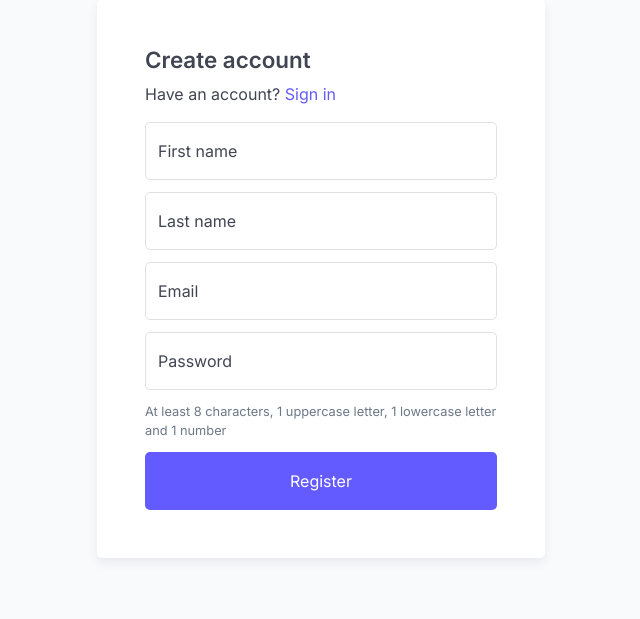
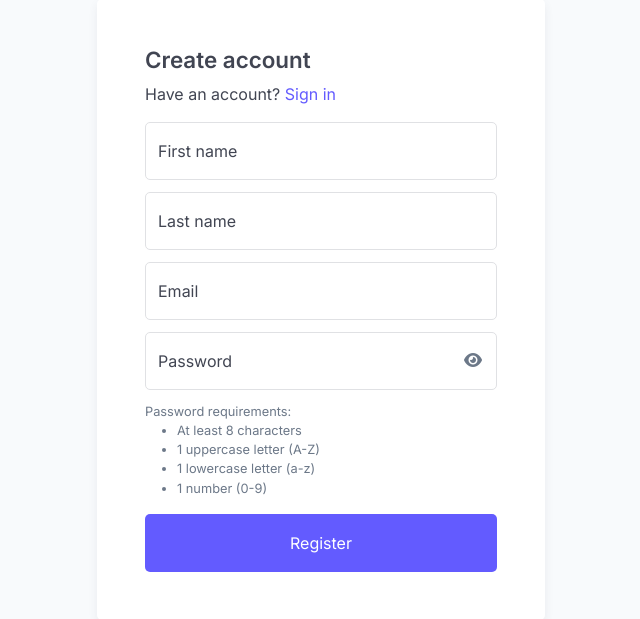
Before and after one commit to neilshaabi/mindli, a Flask app: page /register in a window 1280 px wide. Shown: the part 133-752 px from the top of the page, without its empty margins (319-959 px from the left). Run offline with Flask 3, Linux system fonts and the light colour scheme; parts of the project's set-up code (start-up, migrations or seed data) failed here and were passed over; some libraries are stand-ins or nearby versions.

Commit message:
Updated register error handling

```diff
--- a/app/static/css/main.css
+++ b/app/static/css/main.css
@@ -112,7 +112,7 @@ input:-webkit-autofill:focus {
 }
 
 .input-error {
-    border: solid 1px red;
+    border: solid 1px red !important;
 }
 
 .error-message {
--- a/app/static/js/forms.js
+++ b/app/static/js/forms.js
@@ -1,6 +1,22 @@
-// Define a function to generate HTML code to display errors
-function createErrorHTML(message) {
-    return $('<div class="error-message"><i class="fa-solid fa-circle-exclamation"></i> ' + message + '</div>');
+// Function to display error messages
+function displayFormErrors(errors) {
+
+    // Clear previous errors
+    $('.error-message').remove();
+    $('.input-error').removeClass('input-error');
+
+    // Display new errors below corresponding input fields
+    for (const key in errors) {
+        const inputField = $('#' + key);
+        const errorMessage = $(
+            '<div class="error-message">'
+                + '<i class="fa-solid fa-circle-exclamation"></i> '
+                + errors[key]
+            + '</div>'
+        );
+        inputField.after(errorMessage);
+        inputField.addClass('input-error');
+    }
 }
 
 $(document).ready(function() {
@@ -41,28 +57,20 @@ $(document).ready(function() {
         event.preventDefault();
         showLoadingBtn(true);
 
-        $.post(
-            '/register', {
+        $.post('/register', {
             'first_name': $('#first_name').val(),
             'last_name': $('#last_name').val(),
             'email': $('#email').val(),
             'password': $('#password').val()
         },
         function(data) {
-
-                // Display error message if unsuccessful
-                if (data.error) {
+            if (data.errors) {
                 showLoadingBtn(false);
-                    $('#error-alert').html(data.error).show();
+                displayFormErrors(data.errors);
+            } else {
+                window.location = data.url;
             }
-
-                // Reload page if successful
-                else {
-                    window.location = data;
-
-                }
-            }
-        );
+        });
     });
 
 
@@ -78,26 +86,10 @@ $(document).ready(function() {
                 'password': $('#password').val()
             },
             function(data) {
-
-                // Display error message if unsuccessful
                 if (data.errors) {
-
                     showLoadingBtn(false);
-
-                    // Clear previous errors
-                    $('.error-message').remove();
-
-                    // Display new errors below corresponding input fields
-                    for (const key in data.errors) {
-                        const inputField = $('#' + key);
-                        const errorMessage = createErrorHTML(data.errors[key]);
-                        inputField.after(errorMessage);
-                        inputField.addClass('input-error');
-                    }
-                }
-
-                // Redirect to next page if successful
-                else {
+                    displayFormErrors(data.errors);
+                } else {
                     window.location = data.url;
                 }
             }
--- a/app/templates/register.html
+++ b/app/templates/register.html
@@ -27,9 +27,19 @@
             <div class='form-floating'>
                 <input type='password' id='password' placeholder='Password' class='form-control'>
                 <label for='password'>Password</label>
+                <button type='button' id='togglePassword'>
+                    <i class="fa-solid fa-eye"></i>
+                </button>
             </div>
-            <div class='description'>At least 8 characters, 1 uppercase letter, 1 lowercase letter and 1 number</div>
-            <div id='error-alert' class='alert alert-danger' style='display: none;'></div>
+            <div class='description'>
+                Password requirements:
+                <ul>
+                    <li>At least 8 characters</li>
+                    <li>1 uppercase letter (A-Z)</li>
+                    <li>1 lowercase letter (a-z)</li>
+                    <li>1 number (0-9)</li>
+                </ul>
+            </div>
             <button type='submit' class='btn btn-primary'>
                 <span class='btn-text'>Register</span>
                 <span class='spinner-border spinner-border-sm' role='status' aria-hidden='true' style='display: none;'></span>
--- a/app/views/auth.py
+++ b/app/views/auth.py
@@ -32,31 +32,31 @@ def register() -> Response:
 
     if request.method == "POST":
 
+        errors = {}
+
         # Get form data
         first_name = escape(request.form.get("first_name"))
         last_name = escape(request.form.get("last_name"))
         email = request.form.get("email")
         password = request.form.get("password")
 
-        # Ensure full name was entered
-        if (not first_name or first_name.isspace()) or (
-            not last_name or last_name.isspace()
-        ):
-            error = "Please enter your full name"
+        # Validate input
+        if not first_name or first_name.isspace():
+            errors['first_name'] = 'First name is required'
+        if not last_name or last_name.isspace():
+            errors['last_name'] = 'Last name is required'
+        if not email or email.isspace():
+            errors['email'] = 'Email is required'
+        elif User.query.filter_by(email=email.lower()).first():
+            errors['email'] = 'Email address is already in use'
+        if not isValidPassword(password):
+            errors['password'] = 'Please enter a valid password'
 
-        # Ensure email was entered
-        elif not email or email.isspace():
-            error = "Please enter your email"
+        # If there are any errors, return them
+        if errors:
+            return jsonify({'errors': errors})
 
-        # Ensure user with same email does not already exist
-        elif User.query.filter_by(email=email.lower()).first() is not None:
-            error = "This email address is already in use"
-
-        # Ensure a valid password was entered
-        elif not isValidPassword(password):
-            error = "Please enter a valid password"
-
-        # Successful registration
+        # Proceed with successful registration
         else:
             # Insert new user into database
             email = email.lower()
@@ -84,9 +84,7 @@ def register() -> Response:
                 "Email Verification",
             )
             session["email"] = email
-            return url_for("verify_email")
-
-        return jsonify({"error": error})
+            return jsonify({'url': url_for("auth.verify_email")})
 
     # Request method is GET
     else:
@@ -100,7 +98,7 @@ def login() -> Response:
 
     if request.method == "POST":
 
-        errors: dict[str,str] = {}
+        errors = {}
 
         # Get form data
         email = request.form.get("email").lower()
```
Lines whose indentation alone changed are shown as unchanged.
